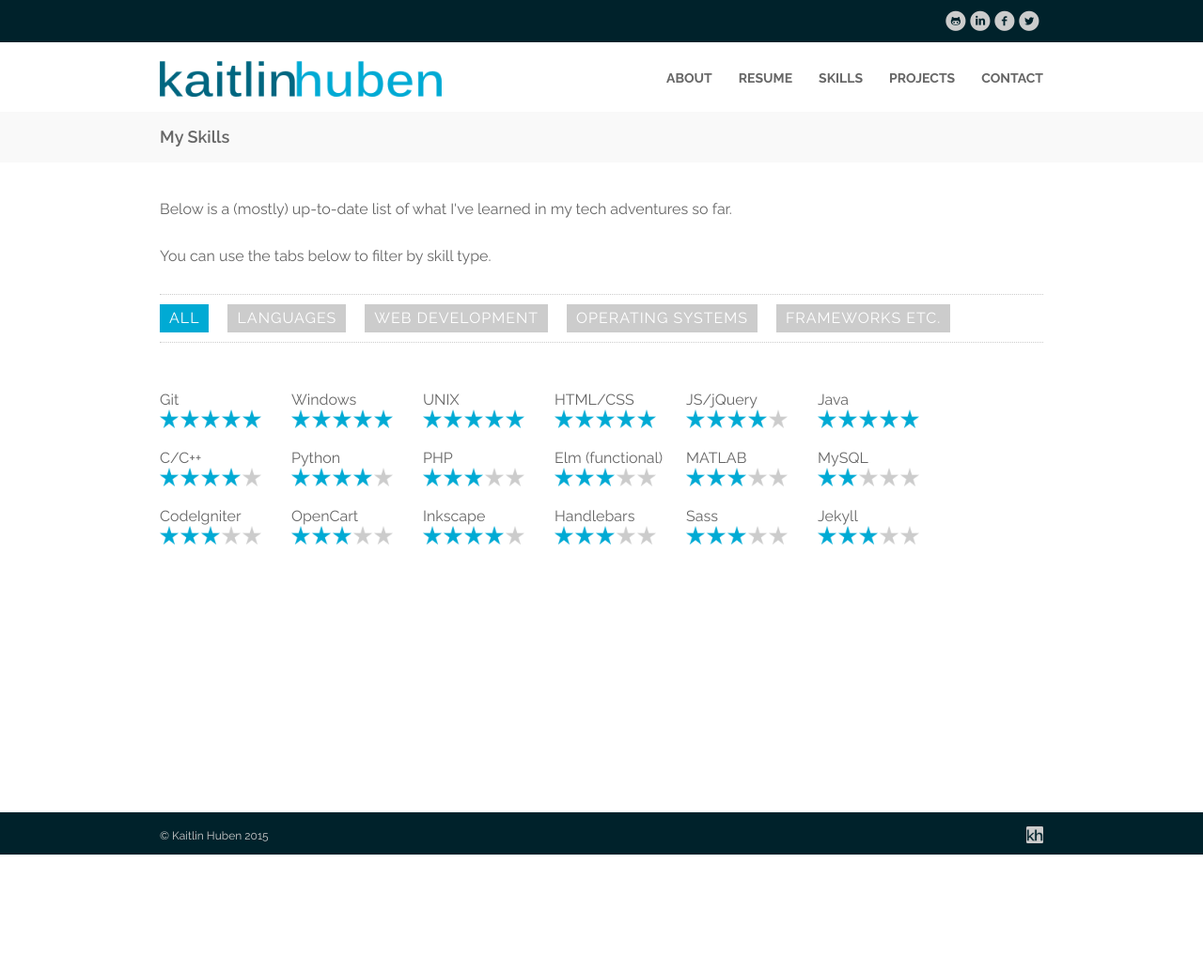
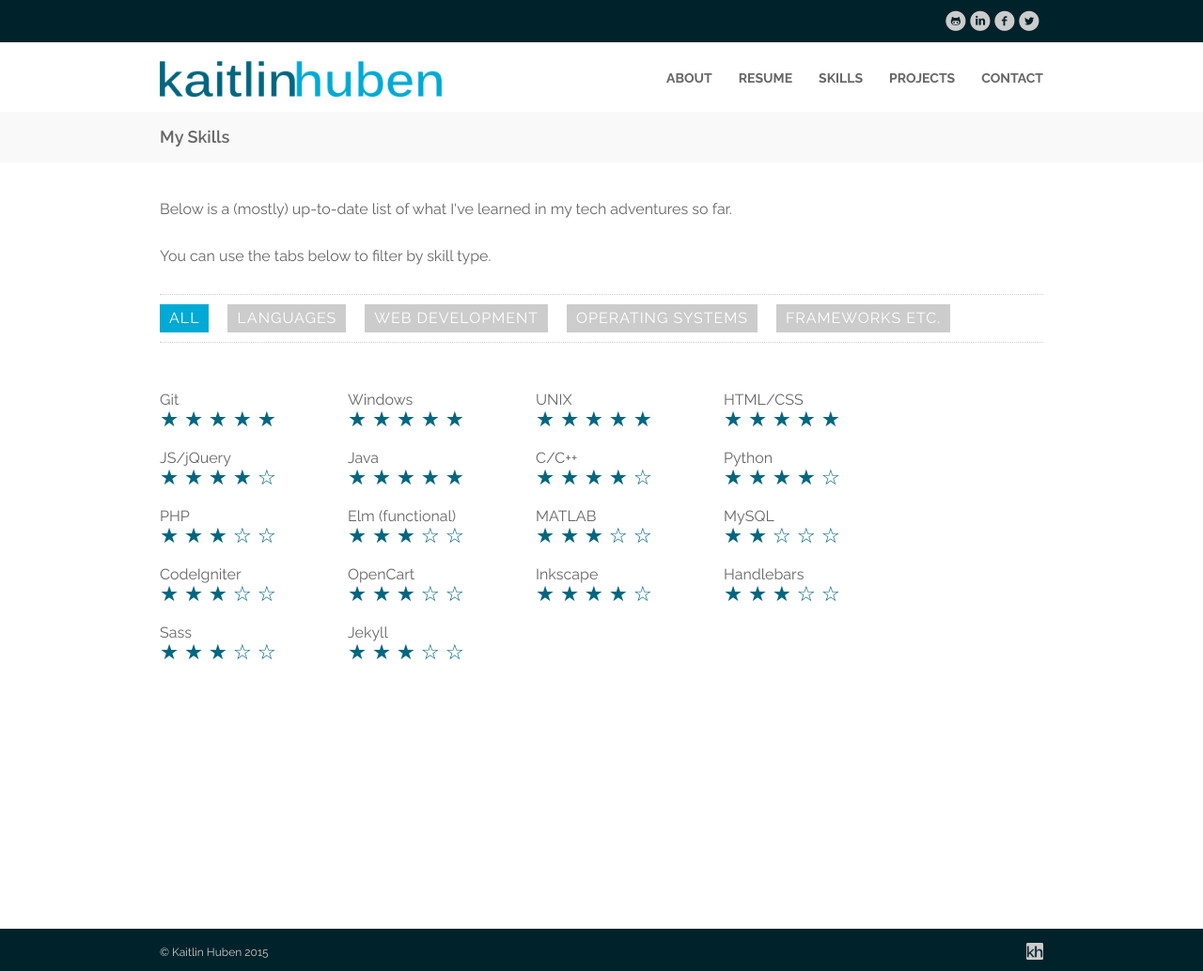
Before and after one commit to kaitlinhuben/kaitlinhuben.github.io, a Jekyll site: the page built from skills.html, in a window 1280 px wide. Shown: the whole page at 94% size. Built offline with Jekyll 4.4.1, drawn with Linux system fonts in a browser that asks for light colours; before the commit the page ends 910 px from its top, so only the background shows below that.

Commit message:
Fixed skills overlap issue

```diff
--- a/css/style.css
+++ b/css/style.css
@@ -127,6 +127,7 @@ img#footer-logo {
 .skill {
 	font-size: 150%;
 	padding: 10px 0px;
+	width: 200px;
 	border-top: 1px solid white;
 	border-bottom: 1px solid white;
 }
@@ -141,10 +142,9 @@ img#footer-logo {
 	border-bottom: 1px dotted #ccc;
 }
 
-img.skills-rating {
-	height: 20px;
-	display: block;
-	margin-right: 2em;
+.skill-ranking {
+	font-size: 125%;
+	color: #006680;
 }
 
 /* ========================================================
--- a/skills.html
+++ b/skills.html
@@ -28,7 +28,14 @@ custom_js: js/isotope-skills.js
 
 	{% for skill in site.data.skills %}
 	<div class="skill {{skill.categories}}">
-		<p><span class="skill-name">{{skill.name}}<span> <img src="img/skills/stars-{{skill.level}}.png" class="skills-rating"/></p>
+		<p><span class="skill-name">{{skill.name}}<span></p>
+		<p class="skill-ranking">
+		{% if skill.level1 or skill.level2 or skill.level3 or skill.level4 or skill.level5%}&#9733;{% else %}&#9734;{% endif %}
+		{% if skill.level2 or skill.level3 or skill.level4 or skill.level5%}                &#9733;{% else %}&#9734;{% endif %}
+		{% if skill.level3 or skill.level4 or skill.level5%}                                &#9733;{% else %}&#9734;{% endif %}
+		{% if skill.level4 or skill.level5%}                                                &#9733;{% else %}&#9734;{% endif %}
+		{% if skill.level5%}                                                                &#9733;{% else %}&#9734;{% endif %}
+		</p>
 	</div>
 	{% endfor %}
 
```
Also changed, not shown: _data/skills.yml (+18 -18 lines), img/skills/stars-1.png (deleted), img/skills/stars-2.png (deleted), img/skills/stars-3.png (deleted), img/skills/stars-4.png (deleted), img/skills/stars-5.png (deleted), img/svg/stars.svg (deleted).
